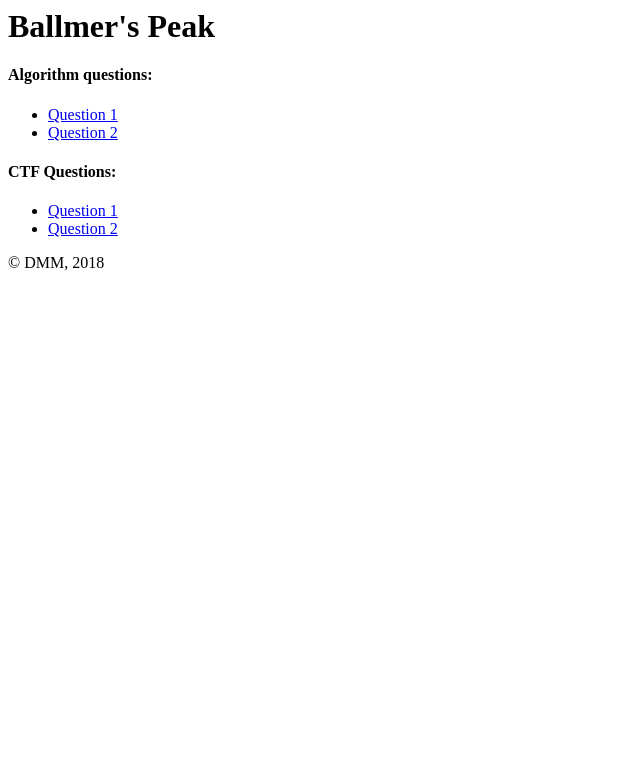
After one commit to mikewill4/ballmers-peak, a Flask app: page /questions in a window 1280 px wide. The commit adds this page. Shown: the top 783 px of the page, without its empty margins (0-640 px from the left). Run offline with Flask 2, Linux system fonts and the light colour scheme.

Commit message:
added questions page

```diff
--- a/app.py
+++ b/app.py
@@ -3,10 +3,6 @@ import sqlite3 as sql
 app = Flask(__name__)
 
 DATABASE = 'Teams.db'
-
-@app.route('/about')
-def about():
-   return render_template('about.html')
 
 @app.route('/registerteam')
 def new_team():
--- a/templates/home.html
+++ b/templates/home.html
@@ -5,6 +5,7 @@
 <body>
 <h1>Ballmer's Peak</h1>
 <h3>Make a team below to compete</h3>
+<p><a href="/questions">Questions</a></p>
 <img src="/static/goat.jpg" alt="the GOAT">
 <p>&#169; DMM, 2018</p>
 </body>
--- /dev/null
+++ b/templates/questions.html
@@ -0,0 +1,19 @@
+<html>
+<head>
+<title>Ballmer's Peak</title>
+</head>
+<body>
+<h1>Ballmer's Peak</h1>
+<h4>Algorithm questions:</h4>
+<ul>
+	<li><a href="algo1.html">Question 1</a></li>
+	<li><a href="algo2.html">Question 2</a></li>
+</ul>
+<h4>CTF Questions:</h4>
+<ul>
+	<li><a href="ctf1.html">Question 1</a></li>
+	<li><a href="ctf2.html">Question 2</a></li>
+</ul>
+<p>&#169; DMM, 2018</p>
+</body>
+</html>
```
Also changed, not shown: 1 other file.
